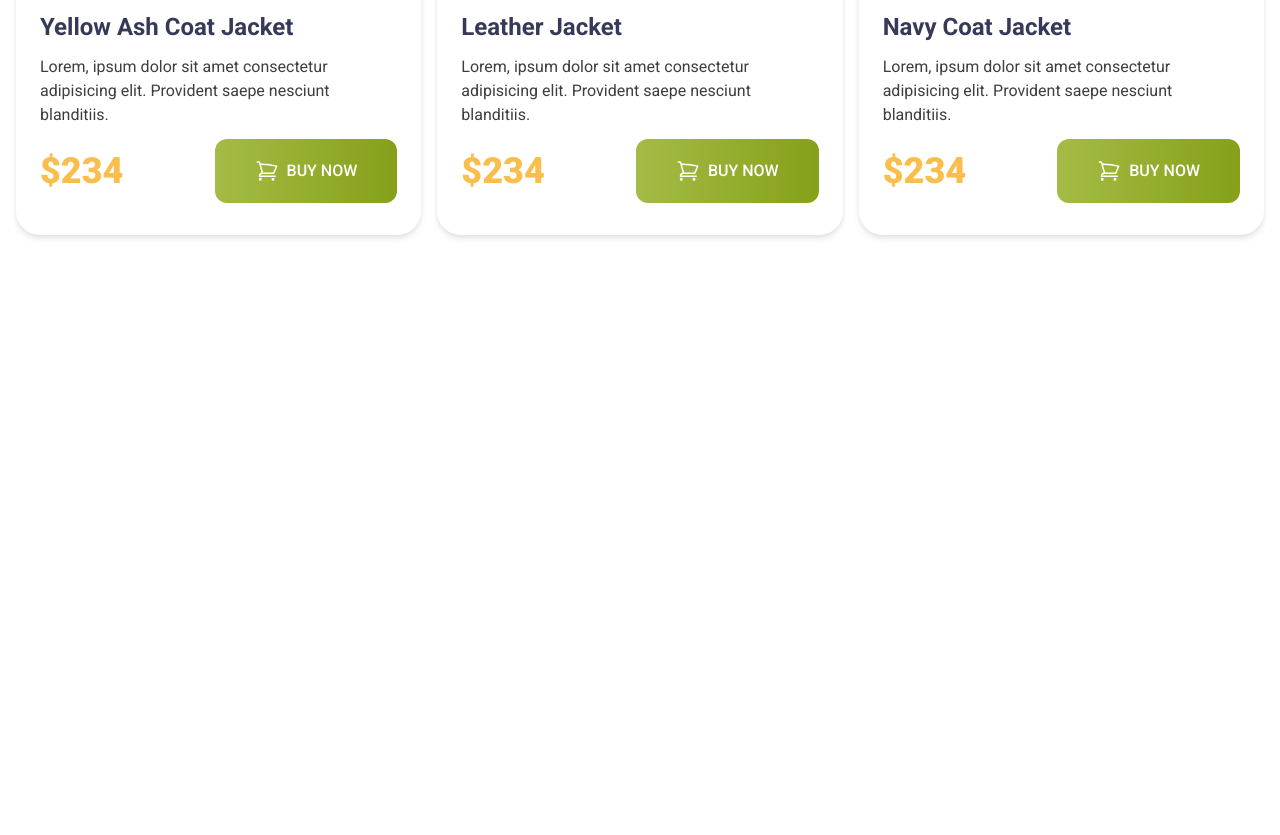
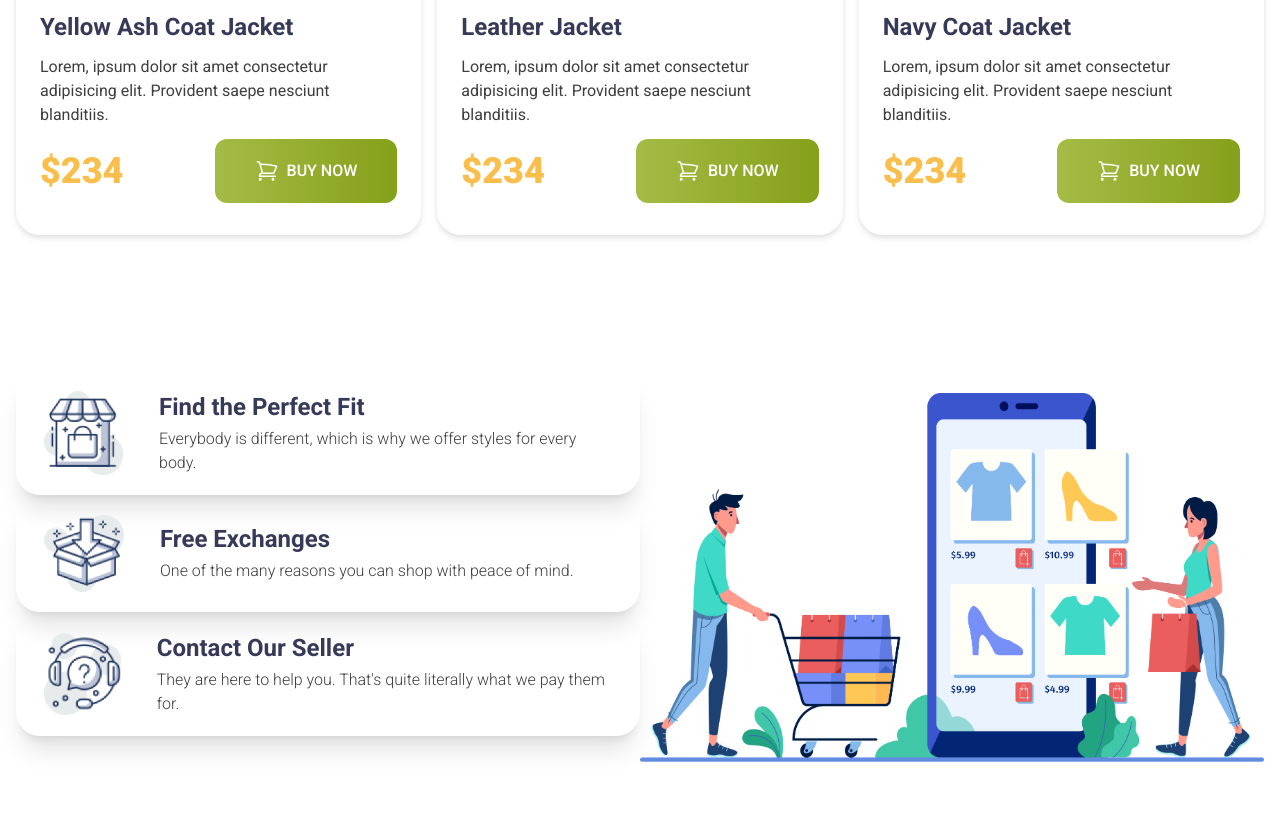
Before and after one commit to minjamin-ahmmed/penguin-website-using-tailwindcss, a plain HTML site: page index.html in a window 1280 px wide. Shown: the part 2082-2917 px from the top of the page. Before the commit the page ends 2405 px from the top, so only its background shows below. Drawn offline with nearby package versions, Linux system fonts and the light colour scheme.

Commit message:
complete penguin fashion

```diff
--- a/index.html
+++ b/index.html
@@ -253,9 +253,65 @@
             </div>
 
 
+        </section>
+
+        <section class="max-w-7xl mx-auto pl-4 pr-4 pt-12 pb-12 mb-10">
+
+
+            <div class="md:flex lg:flex items-center justify-between">
+                <!-- Card Container -->
+                <div class="w-full md:w-1/2 lg:w-1/2 mb-12">
+
+                    <!-- card 1 -->
+                    <div class="rounded-3xl shadow-xl px-7 py-5 flex items-center gap-9">
+                        <div class="w-20">
+                            <img class="" src="icons/house.png" alt="">
+                        </div>
+
+                        <div>
+                            <h2 class="text-[#363958] text-2xl font-bold mb-1">Find the Perfect Fit</h2>
+                            <p class="text-[#3E3E3E] text-l font-light">Everybody is different, which is why we
+                                offer styles for every body.</p>
+                        </div>
+                    </div>
+
+                    <!-- card 2 -->
+                    <div class="rounded-3xl shadow-xl px-7 py-5 flex items-center gap-9">
+                        <div class="w-20">
+                            <img class="" src="icons/box.png" alt="">
+                        </div>
+
+                        <div>
+                            <h2 class="text-[#363958] text-2xl font-bold mb-1">Free Exchanges</h2>
+                            <p class="text-[#3E3E3E] text-l font-light">One of the many reasons you can shop
+                                with peace of mind.</p>
+                        </div>
+                    </div>
+
+                    <!-- card 3 -->
+                    <div class="rounded-3xl shadow-xl px-7 py-5 flex items-center gap-9">
+                        <div class="w-20">
+                            <img class="" src="icons/question.png" alt="">
+                        </div>
+
+                        <div>
+                            <h2 class="text-[#363958] text-2xl font-bold mb-1">Contact Our Seller</h2>
+                            <p class="text-[#3E3E3E] text-l font-light">They are here to help you. That's quite
+                                literally what we pay them for.</p>
+                        </div>
+                    </div>
+
+
+                </div>
+
+                <!-- image container -->
+                <div class="w-full md:w-1/2 lg:2-1/2">
+                    <img class="w-full" src="images/shopping.png" alt="">
+                </div>
+
+            </div>
 
         </section>
-
 
     </main>
 
```
